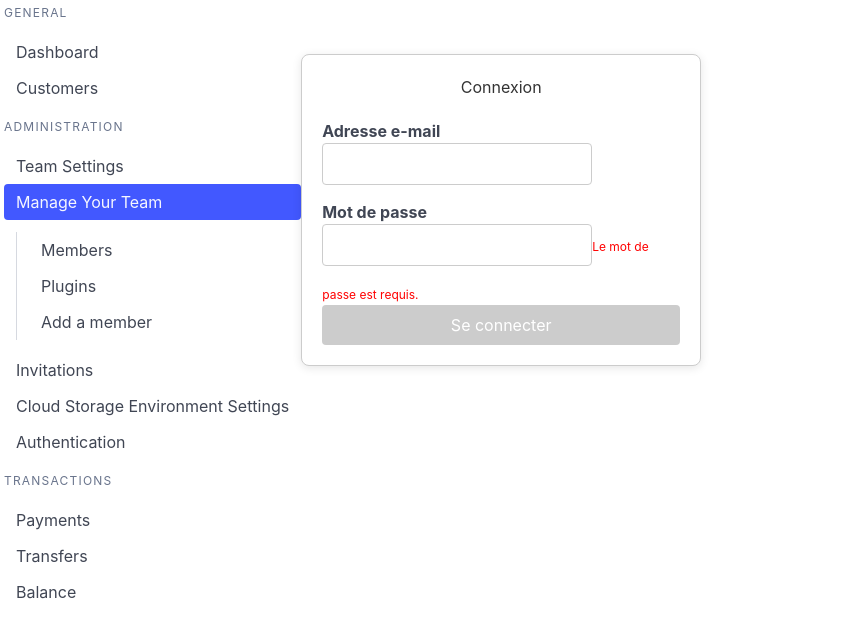
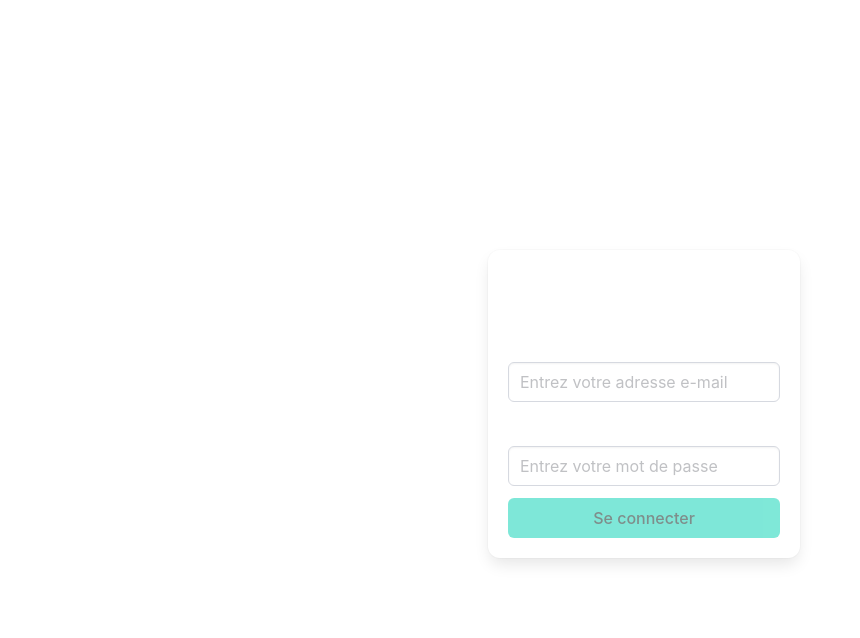
Before and after one commit to Lesaloon/WASP, an Angular app in the folder front/: page / in a window 1280 px wide. Shown: the top 638 px of the page, without its empty margins (0-860 px from the left). Built offline with nearby package versions, Linux system fonts and the light colour scheme.

Commit message:
Enhance login component layout and validation; refactor sidebar visibility based on authentication status

```diff
--- a/front/src/app/app.component.html
+++ b/front/src/app/app.component.html
@@ -1,6 +1,6 @@
 <div class="columns is-fullheight">
   <sidebar></sidebar>
-  <div class="is-fullheight">
+  <div class="is-fullheight is-full">
     <router-outlet />
   </div>
 </div>
--- a/front/src/app/components/sidebar/sidebar.component.html
+++ b/front/src/app/components/sidebar/sidebar.component.html
@@ -1,3 +1,4 @@
+@if(check()) {
   <aside class="menu">
     <p class="menu-label">General</p>
     <ul class="menu-list">
@@ -26,3 +27,4 @@
       <li><a>Balance</a></li>
     </ul>
   </aside>
+}
--- a/front/src/app/components/sidebar/sidebar.component.ts
+++ b/front/src/app/components/sidebar/sidebar.component.ts
@@ -1,4 +1,5 @@
 import { Component } from '@angular/core';
+import { AuthService } from '../../services/auth.service';
 
 @Component({
   selector: 'sidebar',
@@ -7,4 +8,11 @@ import { Component } from '@angular/core';
   templateUrl: './sidebar.component.html',
   styleUrl: './sidebar.component.css',
 })
-export class SidebarComponent {}
+export class SidebarComponent {
+
+  constructor(private Auth: AuthService) {}
+
+  check() {
+    return this.Auth.isLoggedIn();
+  }
+}
--- a/front/src/app/pages/login/login.component.css
+++ b/front/src/app/pages/login/login.component.css
@@ -1,67 +1,12 @@
 /* Conteneur principal du formulaire de connexion */
-.login-container {
-  max-width: 400px; /* Largeur maximale du conteneur */
-  margin: 50px auto; /* Centrer le conteneur horizontalement et ajouter une marge en haut */
-  padding: 20px; /* Espacement interne */
-  border: 1px solid #ccc; /* Bordure grise */
-  border-radius: 8px; /* Coins arrondis */
-  box-shadow: 0 2px 10px rgba(0, 0, 0, 0.1); /* Ombre légère */
-  background-color: #ffffff; /* Couleur de fond blanche */
+:host {
+  display: flex;
+  justify-content: center;
+  align-items: center;
+  min-height: 100vh;
+  width: 100vw;
 }
 
-/* Titre du formulaire */
-.login-container h2 {
-  text-align: center; /* Centrer le texte */
-  margin-bottom: 20px; /* Marge inférieure */
-  color: #333; /* Couleur du texte */
+input.ng-invalid.ng-touched {
+  border-color: red;
 }
-
-/* Style des éléments de formulaire */
-.login-container form {
-  display: flex; /* Utiliser flexbox pour la mise en page */
-  flex-direction: column; /* Orientation verticale */
-}
-
-/* Style des labels */
-.login-container label {
-  margin-bottom: 5px; /* Marge inférieure pour espacer les labels des champs */
-  font-weight: bold; /* Mettre le texte en gras */
-}
-
-.login-container input[type="email"],
-.login-container input[type="password"] {
-  padding: 10px; /* Espacement interne */
-  margin-bottom: 15px; /* Marge inférieure pour espacer les champs */
-  border: 1px solid #ccc; /* Bordure grise */
-  border-radius: 4px; /* Coins arrondis */
-  font-size: 16px; /* Taille de police */
-}
-
-/* Style des messages d'erreur */
-.login-container small {
-  color: red; /* Couleur rouge pour les messages d'erreur */
-  font-size: 12px; /* Taille de police plus petite */
-}
-
-/* Style du bouton de soumission */
-.login-container button {
-  padding: 10px; /* Espacement interne */
-  background-color: #007bff; /* Couleur de fond bleue */
-  color: white; /* Couleur du texte blanche */
-  border: none; /* Pas de bordure */
-  border-radius: 4px; /* Coins arrondis */
-  font-size: 16px; /* Taille de police */
-  cursor: pointer; /* Curseur en forme de main */
-  transition: background-color 0.3s; /* Transition pour l'effet de survol */
-}
-
-/* Effet de survol sur le bouton */
-.login-container button:hover {
-  background-color: #0056b3; /* Couleur de fond plus foncée au survol */
-}
-
-/* Désactiver le style du bouton lorsqu'il est désactivé */
-.login-container button:disabled {
-  background-color: #ccc; /* Couleur de fond grise pour le bouton désactivé */
-  cursor: not-allowed; /* Curseur interdit */
-}
--- a/front/src/app/pages/login/login.component.html
+++ b/front/src/app/pages/login/login.component.html
@@ -1,35 +1,57 @@
-<div class="login-container">
-	<h2>Connexion</h2>
+<div class="columns is-centered is-vcentered is-fullheight">
+	<div class="column">
+		<div class="box">
+			<h2 class="title has-text-white has-text-centered">Connexion</h2>
 			<form [formGroup]="loginForm" (ngSubmit)="onSubmit()">
-		<div>
-			<label for="email">Adresse e-mail</label>
-			<input id="email" formControlName="email" type="email" />
-			@if(loginForm.get('email')?.invalid &&
-			(loginForm.get('email')?.dirty || loginForm.get('email')?.touched))
-			{
-
-			<div>
-				@if(loginForm.get('email')?.errors?.['required']) {
-				<small>L'adresse e-mail est requise.</small>
-				} @if(loginForm.get('email')?.errors?.['email']) {
-				<small>L'adresse e-mail est invalide.</small>
+				<!-- Email Field -->
+				<div class="field">
+					<label for="email" class="label has-text-white">Adresse e-mail</label>
+					<div class="control">
+						<input id="email" formControlName="email" type="email" class="input"
+							placeholder="Entrez votre adresse e-mail" />
+					</div>
+					@if (loginForm.get('email')?.invalid && (loginForm.get('email')?.dirty ||
+					loginForm.get('email')?.touched)) {
+					<div class="help is-danger">
+						@if (loginForm.get('email')?.errors?.['required']) {
+						<span>L'adresse e-mail est requise.</span>
+						}
+						@if (loginForm.get('email')?.errors?.['email']) {
+						<span>L'adresse e-mail est invalide.</span>
 						}
 					</div>
 					}
 				</div>
-		<div>
-			<label for="password">Mot de passe</label>
-			<input id="password" formControlName="password" type="password" />
-			@if(loginForm.get('password')?.invalid ||
-			(loginForm.get('password')?.errors?.['required'])) {
-			<small>Le mot de passe est requis.</small>
-			} @if(loginForm.get('password')?.errors?.['minlength']) {
-			<small>Le mot de passe doit comporter au moins 6 caractères.</small>
+
+				<!-- Password Field -->
+				<div class="field">
+					<label for="password" class="label has-text-white">Mot de passe</label>
+					<div class="control">
+						<input id="password" formControlName="password" type="password" class="input"
+							placeholder="Entrez votre mot de passe" />
+					</div>
+					@if (loginForm.get('password')?.invalid && (loginForm.get('password')?.dirty ||
+					loginForm.get('password')?.touched)) {
+					<div class="help is-danger">
+						@if (loginForm.get('password')?.errors?.['required']) {
+						<span>Le mot de passe est requis.</span>
+						}
+						@if (loginForm.get('password')?.errors?.['minlength']) {
+						<span>Le mot de passe doit comporter au moins 6 caractères.</span>
+						}
+					</div>
 					}
 				</div>
 
-		<button type="submit" [disabled]="loginForm.invalid">
+				<!-- Submit Button -->
+				<div class="field">
+					<div class="control">
+						<button type="submit" class="button is-primary is-fullwidth" [disabled]="loginForm.invalid">
 							Se connecter
 						</button>
+					</div>
+				</div>
 			</form>
-</div>
+		</div><!-- .box -->
+	</div><!-- .column -->
+</div><!-- .columns -->
```
Lines whose indentation alone changed are shown as unchanged.
